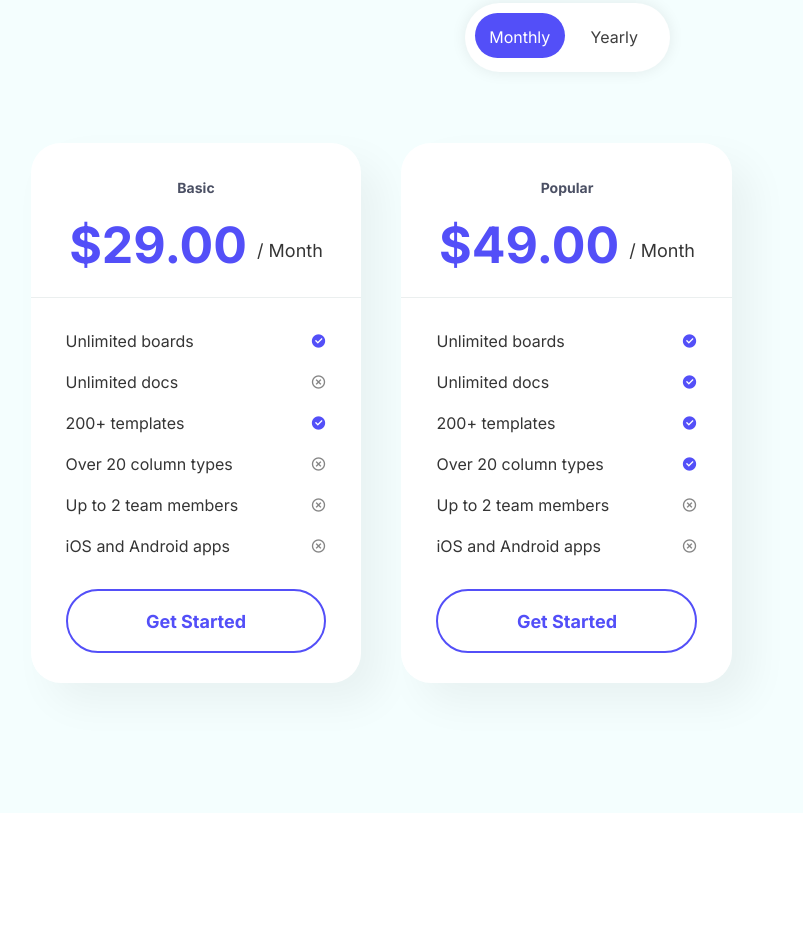
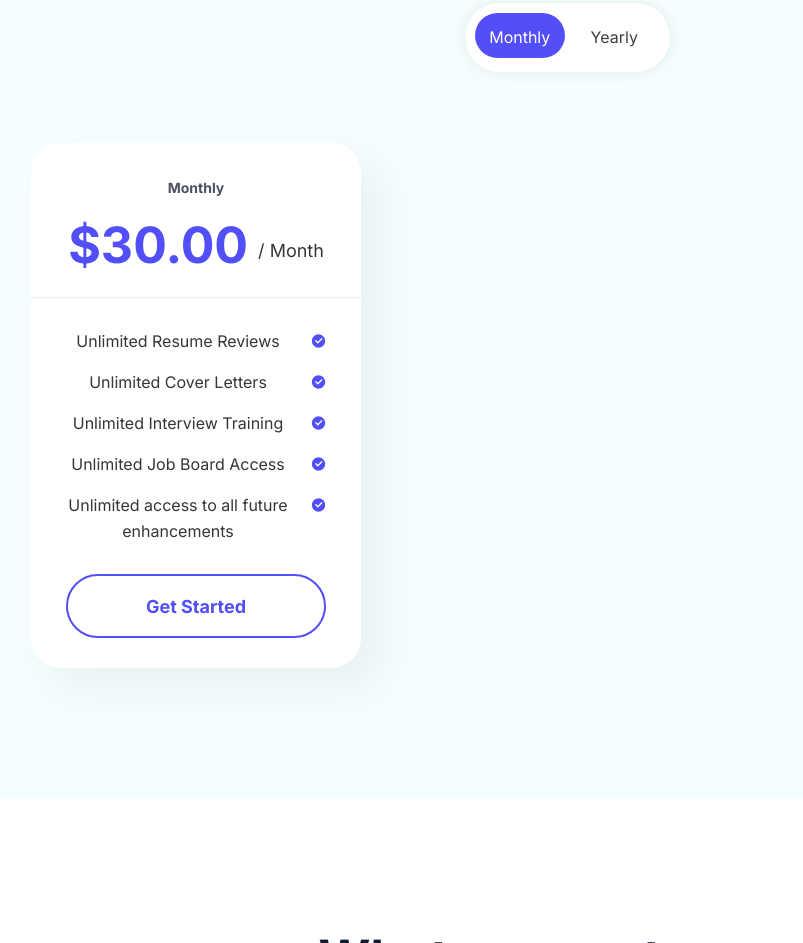
Before and after one commit to resume-ai-me/landing, a plain HTML site: page index.html in a window 1280 px wide. Shown: the part 5073-6016 px from the top of the page, without its empty margins (73-876 px from the left). Drawn offline with Linux system fonts and the light colour scheme.

Commit message:
Payment terms

```diff
--- a/index.html
+++ b/index.html
@@ -597,27 +597,26 @@
 	                    <span class="switch"></span>
 	                </p>
 	            </div>
-	            <div class="container">
+	            <div class="container text-center">
 					<ul class="pricing-list bounce-invert">
 						<li class="exclusive md-mb-50">
 						    <ul class="pricing-wrapper">
 						        <li data-type="monthly" class="is-visible">
 						            <header class="pricing-header">
-						            	<h3 class="title">Basic</h3>
+						            	<h3 class="title">Monthly</h3>
 						            	<div class="price-inner">
-						            	  <div class="price">$29.00</div>
+						            	  <div class="price">$30.00</div>
 						            	    <span>/ Month</span>
 						            	</div>
 						            </header>
 						            <div class="pricing-body">
 							            <div class="features">
 							            	<ul>
-									            <li>Unlimited boards</li>
-									            <li class="close-icon">Unlimited docs</li>
-									            <li>200+ templates</li>
-									            <li class="close-icon">Over 20 column types</li>
-									            <li class="close-icon">Up to 2 team members</li>
-									            <li class="close-icon">iOS and Android apps</li>
+									            <li>Unlimited Resume Reviews</li>
+									            <li>Unlimited Cover Letters</li>
+									            <li>Unlimited Interview Training</li>
+									            <li>Unlimited Job Board Access</li>
+									            <li>Unlimited access to all future enhancements</li>
 							            	</ul>
 							        	</div>
 						            </div>
@@ -625,80 +624,28 @@
 						            	<a href="https://buy.stripe.com/dR64j9dB41Sq9bO001">Get Started</a>
 						            </footer>
 						        </li>
-						        <li data-type="yearly" class="is-hidden">
+						        <li data-type="yearly" class="is-hidden mx-auto">
 			           	            <header class="pricing-header">
-			           	            	<h3 class="title">Basic Nnn</h3>
+			           	            	<h3 class="title">Yearly</h3>
 			           	            	<div class="price-inner">
-			           	            	  <div class="price">$59.00</div>
-			           	            	    <span>/ Month</span>
+			           	            	  <div class="price">$300.00</div>
+			           	            	    <span>/ Year</span>
 			           	            	</div>
 			           	            </header>
 			           	            <div class="pricing-body">
 			           		            <div class="features">
 			           		            	<ul>
-			           				            <li>Unlimited boards</li>
-			           				            <li class="close-icon">Unlimited docs</li>
-			           				            <li>200+ templates</li>
-			           				            <li class="close-icon">Over 20 column types</li>
-			           				            <li class="close-icon">Up to 2 team members</li>
-			           				            <li class="close-icon">iOS and Android apps</li>
+									            <li>Unlimited Resume Reviews</li>
+									            <li>Unlimited Cover Letters</li>
+									            <li>Unlimited Interview Training</li>
+									            <li>Unlimited Job Board Access</li>
+									            <li>Unlimited access to all future enhancements</li>
+												<li class="fa fa-dollar"><strong>Save $60.00 per year</strong></li>
 			           		            	</ul>
 			           		        	</div>
 			           	            </div>
 						            <footer class="pricing-footer">
-						            	<a href="https://buy.stripe.com/dR64j9dB41Sq9bO001">Get Started</a>
-						            </footer>
-						        </li>
-						    </ul>
-						</li>
-						<li class="exclusive md-mb-50">
-						    <ul class="pricing-wrapper">
-						        <li data-type="monthly" class="is-visible">
-						            <header class="pricing-header">
-						            	<h3 class="title">Popular</h3>
-						            	<div class="price-inner">
-						            	  <div class="price">$49.00</div>
-						            	    <span>/ Month</span>
-						            	</div>
-						            </header>
-						            <div class="pricing-body">
-							            <div class="features">
-							            	<ul>
-									            <li>Unlimited boards</li>
-									            <li>Unlimited docs</li>
-									            <li>200+ templates</li>
-									            <li>Over 20 column types</li>
-									            <li class="close-icon">Up to 2 team members</li>
-									            <li class="close-icon">iOS and Android apps</li>
-							            	</ul>
-							        	</div>
-						            </div>
-						            <footer class="pricing-footer">
-						            	<a href="contact-1.html">Get Started</a>
-						            </footer>
-						        </li>
-						        <li data-type="yearly" class="is-hidden mx-auto">
-			           	            <header class="pricing-header">
-			           	            	<h3 class="title">Basic</h3>
-			           	            	<div class="price-inner">
-			           	            	  <div class="price">$89.00</div>
-			           	            	    <span>/ Month</span>
-			           	            	</div>
-			           	            </header>
-			           	            <div class="pricing-body">
-			           		            <div class="features">
-			           		            	<ul>
-			           				           <li>Unlimited boards</li>
-			           				           <li>Unlimited docs</li>
-			           				           <li>200+ templates</li>
-			           				           <li>Over 20 column types</li>
-			           				           <li class="close-icon">Up to 2 team members</li>
-			           				           <li class="close-icon">iOS and Android apps</li>
-			           		            	</ul>
-			           		        	</div>
-			           	            </div>
-						            <footer class="pricing-footer">
-						            	<a href="https://buy.stripe.com/dR64j9dB41Sq9bO001">Get Started</a>
+						            	<a href="https://buy.stripe.com/00gbLBbsW9kSgEgeUW">Get Started</a>
 						            </footer>
 						        </li>
 						    </ul>
```
